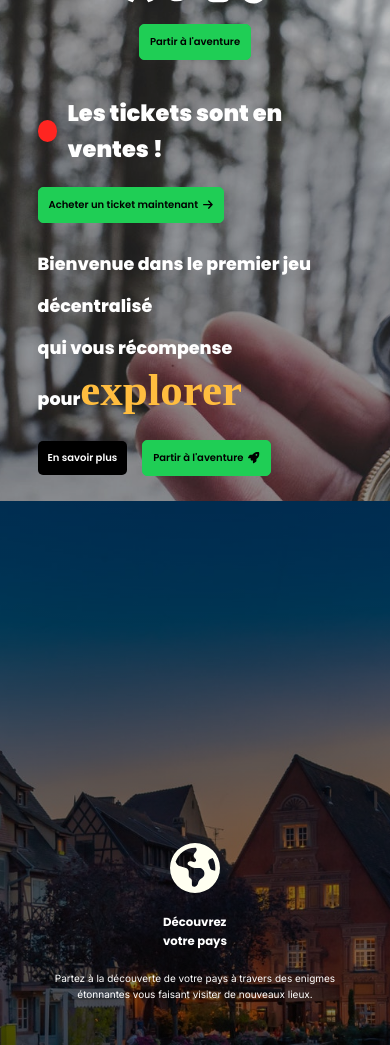
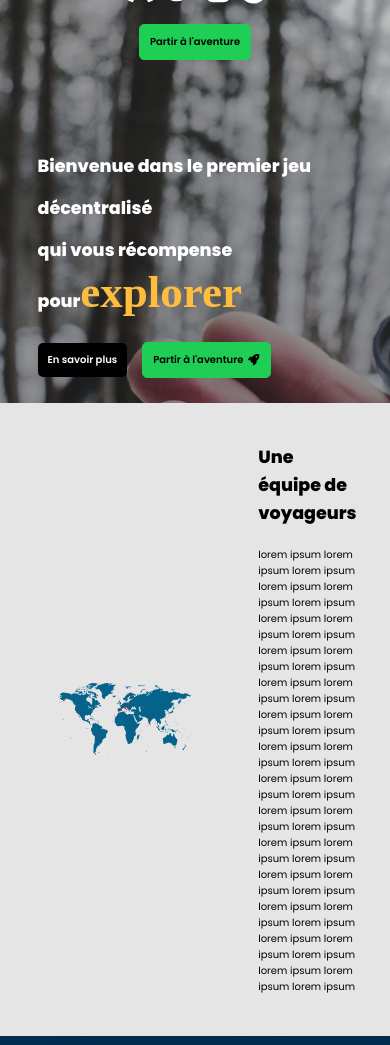
Before and after one commit to startXploreApp/XploreBeta, a React (Create React App) app: page / in a window 390 px wide. Shown: the part 138-1183 px from the top of the page. Built offline with nearby package versions, Linux system fonts and the light colour scheme; a web font is replaced by a local one.

Commit message:
WIP responsive

```diff
--- a/src/parts/home/GameRules.js
+++ b/src/parts/home/GameRules.js
@@ -14,6 +14,7 @@ const GridWrapper = styled.div`
     display: grid;
     grid-template-columns: 1fr 1fr;
     grid-gap: 1rem;
+
     @media (max-width: ${({theme}) => theme.screen.medium}) {
         grid-template-columns: 1fr 1fr 1fr;
     }
--- a/src/parts/home/Home.js
+++ b/src/parts/home/Home.js
@@ -30,7 +30,7 @@ const Home = () => {
     return (
         <>
             <StartExplore />
-            {/* <VideoPresentation /> */}
+            <VideoPresentation />
             <OnHover />
             <GameRules />
             <Panel style={{ height: "300px" }}>
--- a/src/parts/home/StartExplore.js
+++ b/src/parts/home/StartExplore.js
@@ -21,12 +21,12 @@ const MainColumn = styled(Column)`
     isolation: isolate;
     margin-top: 2rem;
     align-content: flex-end;
-    justify-content: space-between;
+    justify-content: flex-end;
     height: 85%;
 
     @media (max-width: ${({theme}) => theme.screen.medium}) {
-        margin-top: 0;
-        height: 50%;
+        margin-top: 5rem;
+        height: 100%;
         align-content: flex-start;
     }
 `;
@@ -40,7 +40,7 @@ const StartExplore = () => {
                 imgStyle={{ transform: "scaleX(-1)"}}/>
             <MainColumn>
 
-                <Column style={{padding: "0"}}>
+                {/* <Column style={{padding: "0"}}>
                     <Row>
                         <RedDot />
                         <h1 style={{ color: "white"}} >
@@ -53,7 +53,7 @@ const StartExplore = () => {
                         </h6>
                         <FontAwesomeIcon icon={faArrowRight} size={"xl"} />
                     </Button>
-                </Column>
+                </Column> */}
 
                 <Column style={{padding: "0"}}>
                     <h2 style={{ lineHeight: "42px", color: "white" }}>
--- a/src/parts/home/VideoPresentation.js
+++ b/src/parts/home/VideoPresentation.js
@@ -1,6 +1,7 @@
 import Panel from "../../components/Panel";
 import Column from "../../components/Column";
 import styled from "styled-components";
+import Row from "../../components/Row";
 
 const VideoPlayer = styled.iframe`
     width: 50%;
@@ -24,7 +25,7 @@ const VideoPresentation = () => {
     return (
         <Panel style={{ height: "75vh", backgroundColor: "#E5E5E5" }}>
             <Column style={{ width: "100vw", height: "100%", display: "flex", flexDirection: "column", alignItems: "center", justifyContent: "center"}}>
-                <VideoPlayer
+                {/* <VideoPlayer
                     style={{ borderRadius: "1rem" }}
                     width="50%"
                     height="80%"
@@ -33,7 +34,26 @@ const VideoPresentation = () => {
                     frameBorder="0"
                     allow="accelerometer; autoplay; clipboard-write; encrypted-media; gyroscope; picture-in-picture"
                     allowfullscreen>
-                </VideoPlayer>
+                </VideoPlayer> */}
+                <Row>
+                    <img style={{ width: "55%", padding: "2rem", objectFit: "contain" }} src={require("../../assets/voyages_xplore.png")} alt="voyages" />
+                    <Column style={{ width: "60%" }}>
+                        <h2>Une équipe de voyageurs</h2>
+                        <p>
+                            lorem ipsum lorem ipsum lorem ipsum lorem ipsum
+                            lorem ipsum lorem ipsum lorem ipsum lorem ipsum
+                            lorem ipsum lorem ipsum lorem ipsum lorem ipsum
+                            lorem ipsum lorem ipsum lorem ipsum lorem ipsum
+                            lorem ipsum lorem ipsum lorem ipsum lorem ipsum
+                            lorem ipsum lorem ipsum lorem ipsum lorem ipsum
+                            lorem ipsum lorem ipsum lorem ipsum lorem ipsum
+                            lorem ipsum lorem ipsum lorem ipsum lorem ipsum
+                            lorem ipsum lorem ipsum lorem ipsum lorem ipsum
+                            lorem ipsum lorem ipsum lorem ipsum lorem ipsum
+                            lorem ipsum lorem ipsum
+                        </p>
+                    </Column>
+                </Row>
             </Column>
         </Panel>
     );
--- a/src/parts/how_to_play/HowToStart.js
+++ b/src/parts/how_to_play/HowToStart.js
@@ -7,12 +7,19 @@ import Row from "../../components/Row";
 import { faArrowRight } from "@fortawesome/free-solid-svg-icons";
 import styled from "styled-components";
 
+const ArrowStep = styled.img`
+    @media (max-width: ${({theme}) => theme.screen.medium}) {
+        display: none;
+    }
+`;
+
+
 const Step = ({ text1, text2, button = false }) => {
     return (<div style={{ display: "flex", flexDirection: "row", position: "relative" }}>
-        <img
+        <ArrowStep
             src={require("../../assets/arrow_1.svg").default}
             style={{ height: "18vh", paddingTop: 5, marginRight: 30 }} />
-        <div style={{ display: "flex", justifyContent: 'space-between', flexDirection: "column" }}>
+        <StepWrapper style={{ display: "flex", justifyContent: 'space-between', flexDirection: "column" }}>
             {button === "text1" ? (<Row style={{ marginTop: '-0.75rem' }}>
                 <p>{text1}</p>
                 <Button style={{ fontSize: "0.9rem" }} ghost>Découvrir comment</Button>
@@ -24,7 +31,7 @@ const Step = ({ text1, text2, button = false }) => {
                     <Button style={{ fontSize: "0.9rem" }} ghost>Découvrir comment</Button>
                 </Row>) : (<p>{text2}</p>)}
             </div>
-        </div>
+        </StepWrapper>
     </div>)
 }
 
@@ -37,6 +44,13 @@ const Grandma = styled.img`
     }
 `;
 
+const StepWrapper = styled.div`
+    @media (max-width: ${({theme}) => theme.screen.medium}) {
+        display: flex;
+        flex-direction: column;
+        gap: 2rem;
+    }
+`;
 
 
 const HowToStart = () => {
@@ -49,23 +63,23 @@ const HowToStart = () => {
                 <h2 style={{ lineHeight: "42px", marginBottom: "5vh" }}>
                     Comment démarrer l’aventure ?
                 </h2>
-                <div>
+                <StepWrapper>
                     <Step
                         text1="Créer un portefeuille Maiar"
                         text2="Acheter le jeton EGLD"
                         button="text1" />
-                    <img
+                    <ArrowStep
                         src={require("../../assets/arrow_2.svg").default}
                         style={{ height: "17vh", marginLeft: "50%", marginTop: "-3%", marginBottom: "-5%" }} />
                     <Step
                         text1="Se connecter à l’application avec son portefeuille"
                         text2="Échanger des jetons EGLD contre un ticket"
                         button="text2" />
-                    <img
+                    <ArrowStep
                         src={require("../../assets/arrow_3.svg").default}
                         style={{ height: "13vh", marginLeft: "55%", marginTop: "3%", marginBottom: "-5%" }} />
                     <p style={{ marginLeft: "5rem" }}>Partir en quête du monde !</p>
-                </div>
+                </StepWrapper>
                 <div style={{ alignSelf: "end" }}>
                     <p>Vous avez déjà un portefeuille Maiar ?</p>
                     <Button primary>
--- a/src/parts/litepaper/Roadmap.js
+++ b/src/parts/litepaper/Roadmap.js
@@ -35,6 +35,10 @@ const RoadmapPath = styled.img`
     -khtml-user-select: none; /* Konqueror HTML */
     -moz-user-select: none; /* Firefox */
     -ms-user-select: none; /* Internet Explorer/Edge */
+
+    @media (max-width: ${({theme}) => theme.screen.medium}) {
+        display: none;
+    }
 `;
 
 const Divider = styled.div`
--- a/src/parts/team/ContactUs.js
+++ b/src/parts/team/ContactUs.js
@@ -19,12 +19,25 @@ const TriangleWrapper = styled.div`
     margin-right: 0;
     position: 'relative';
     z-index: -1;
+
+    @media (max-width: ${({theme}) => theme.screen.medium}) {
+        display: none;
+    }
+`;
+
+const ContactUsWrapper = styled(Column)`
+    width: 50%;
+
+    @media (max-width: ${({theme}) => theme.screen.medium}) {
+        width: 100%;
+    }
+
 `;
 
 export const ContactUs = () => {
     return (
         <Panel style={{ height: "auto", width: "100%", position: "relative", alignItems: "flex-start" }}>
-            <Column style={{ width: "50%" }}>
+            <ContactUsWrapper>
                 <h2>Nous contacter</h2>
                 <Input placeholder="Nom" />
                 <Input type="email" placeholder="Mail" />
@@ -33,7 +46,7 @@ export const ContactUs = () => {
                     <h6>Envoyer</h6>
                     <FontAwesomeIcon icon={faPaperPlane} size={"xl"} />
                 </Button>
-            </Column>
+            </ContactUsWrapper>
             <TriangleWrapper>
                 <svg preserveAspectRatio="xMidYMin meet" style={{ position: 'absolute', top: 0, right: 0 }} width="100vw" height="200vh" viewBox="0 0 683 423" fill="none" xmlns="http://www.w3.org/2000/svg">
                     <path d="M683 423V0L0 423H683Z" fill="#1F2B3A" />
--- a/src/theme/GlobalStyle.js
+++ b/src/theme/GlobalStyle.js
@@ -6,6 +6,11 @@ const GlobalStyle = createGlobalStyle`
         padding: 0;
         margin: 0;
         word-wrap: break-word;
+    }
+
+    a {
+        text-decoration: none;
+        color: unset;
     }
 
     html {
```
Also changed, not shown: src/hooks/useWindowDimensions.js (added, +24 -0 lines), src/parts/team/TeamPresentation.js (+18 -9 lines), src/assets/voyages_xplore.png (added).
